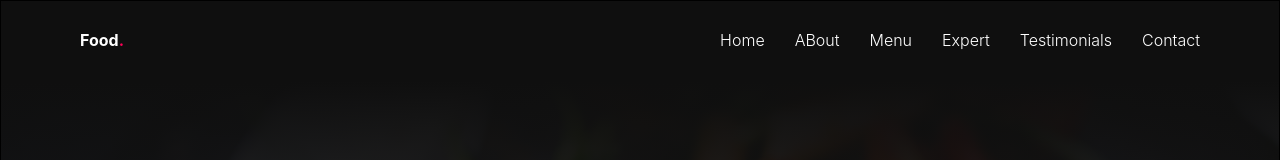
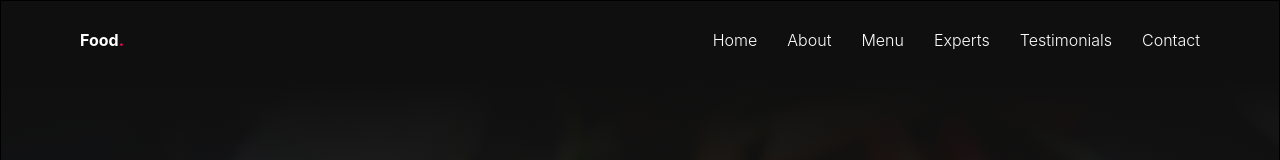
Before and after one commit to Berezka-creator/restaurant_app, a React (Create React App) app: page / in a window 1280 px wide. Shown: the top 160 px of the page. Built offline with nearby package versions, Linux system fonts and the light colour scheme.

Commit message:
added id for menu

```diff
--- a/src/layout/Layout.jsx
+++ b/src/layout/Layout.jsx
@@ -15,20 +15,20 @@ export default function Layout() {
                 <a href="#" className="logo">Food<span>.</span></a>
                 <ul className="navigation">
                     <li><a href="#banner">Home</a></li>
-                    <li><a href="#about">ABout</a></li>
+                    <li><a href="#about">About</a></li>
                     <li><a href="#menu">Menu</a></li>
-                    <li><a href="#expert">Expert</a></li>
+                    <li><a href="#experts">Experts</a></li>
                     <li><a href="#testimonials">Testimonials</a></li>
                     <li><a href="#contact">Contact</a></li>
                 </ul>
 
             </div>
-                <BannerSection />
-                <AboutSection />
+                <BannerSection  />
+                <AboutSection/>
                 <MenuSection />
                 <ExpertsSection />
-                <TestimonialsSection />
-                <ContactSection />
+                <TestimonialsSection  />
+                <ContactSection  />
         </div>
     )
 }
--- a/src/layout/about/About.jsx
+++ b/src/layout/about/About.jsx
@@ -4,7 +4,7 @@ import PizzaImg from '../../images/img1.jpg'
 
 export default function About() {
     return (
-        <div className="about">
+        <div className="about" id="about">
             <div className="aboutParagraph">
                 <h2>About Us</h2>
                     <p>Lorem ipsum dolor sit amet, consectetur adipisicing elit. In maiores ab veniam similique illum autem non odit sunt, id voluptates commodi alias ex. Accusamus sint aliquid modi officiis est quas.</p>
--- a/src/layout/banner/Banner.jsx
+++ b/src/layout/banner/Banner.jsx
@@ -3,7 +3,7 @@ import './Banner.css'
 
 export default function Banner() {
     return (
-        <div className="banner">
+        <div className="banner" id="banner">
             <div className="content">
                 <h2>Always Choose Good</h2>
                 <a href="#" class="btn">Menu</a>
--- a/src/layout/experts/Experts.jsx
+++ b/src/layout/experts/Experts.jsx
@@ -6,7 +6,7 @@ import Expert3 from '../../images/expert3.jpg'
 
 export default function Experts() {
     return (
-        <div className="experts">
+        <div className="experts" id="experts">
             <div className="title">
                 <h2>Or Kitchen <span>E</span>xperts</h2>
                 <p>Lorem ipsum, dolor sit amet consectetur adipisicing elit.</p>
--- a/src/layout/menu/Menu.jsx
+++ b/src/layout/menu/Menu.jsx
@@ -11,7 +11,7 @@ import Pasta2 from '../../images/menu6.jpg'
 
 export default function Menu() {
     return (
-        <div className="menu">
+        <div className="menu" id="menu">
             <div className="title">
                 <h2>Our <span>M</span>enu</h2>
                 <p>Lorem ipsum dolor sit amet consectetur adipisicing elit.</p>
```
